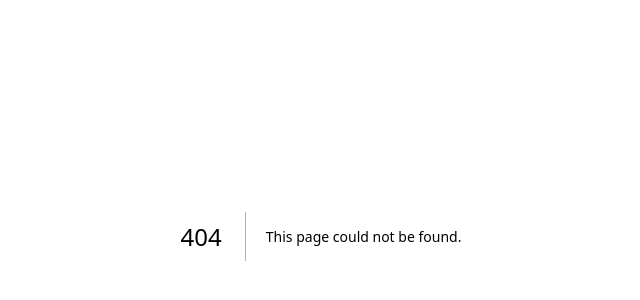
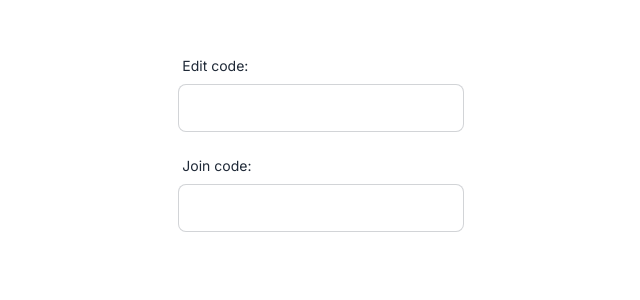
Before and after one commit to kleenkanteen/ant-ride, a Next.js app: page /edit-carpool in a window 1280 px wide. Before the commit this address had no page. Shown: the part 260-560 px from the top of the page, without its empty margins (319-959 px from the left). Built offline with nearby package versions, Linux system fonts and the light colour scheme.

Commit message:
Created both edit pages with alphanumeric string. A little unsure about how the data will be stored, but pages work fine

```diff
--- /dev/null
+++ b/src/app/edit-carpool/page.tsx
@@ -0,0 +1,63 @@
+"use client"
+
+import Link from "next/link";
+
+import { ThemeProvider, createTheme } from '@mui/material/styles';
+import { useForm } from "react-hook-form";
+import * as yup from "yup";
+import { yupResolver } from "@hookform/resolvers/yup";
+import { useRouter } from 'next/navigation';
+
+
+
+const darkTheme = createTheme({
+    palette: {
+      mode: 'dark',
+    },
+  });
+
+export default function Edit(){
+
+    const router = useRouter();
+
+    const onSubmit = (data) => {
+        console.log(data);
+        router.push(`/data?code=${data.code}`);
+    };
+
+    const schema = yup.object().shape({
+        join_code: yup.string().min(6).max(6).matches(/^[a-zA-Z0-9]+$/, "Invalid character(s) entered").required(),
+        edit_code: yup.string().min(6).max(6).matches(/^[a-zA-Z0-9]+$/, "Invalid character(s) entered").required()
+        //, confirmPassword:yup.string().oneOf([yup.ref("password"), null]).required()
+    });
+
+    const {register, handleSubmit, formState: {errors} } = useForm({
+        resolver: yupResolver(schema),
+    });
+
+    return(
+        <ThemeProvider theme={darkTheme}>
+            <form onSubmit= {handleSubmit(onSubmit)}>
+                <div className="flex flex-col gap-4">
+                    <label className="form-control w-full max-w-xs">
+                        <div className="label">
+                            <span className="label-text">Edit code: </span>
+                        </div>
+                        <input type="text" placeholder="" className="input input-bordered w-full max-w-xs"
+                        {...register("join_code")}/>
+                        <p>{errors.join_code?.message}</p>
+                    </label>
+                    <label className="form-control w-full max-w-xs">
+                        <div className="label">
+                            <span className="label-text">Join code: </span>
+                        </div>
+                        <input type="text" placeholder="" className="input input-bordered w-full max-w-xs"
+                        {...register("edit_code")}/>
+                        <p>{errors.edit_code?.message}</p>
+                    </label>
+                <button className="btn btn-outline btn-md my-4">Submit</button>
+                </div>
+            </form>
+        </ThemeProvider>
+    );
+}
--- /dev/null
+++ b/src/app/edit-join/page.tsx
@@ -0,0 +1,63 @@
+"use client"
+
+import Link from "next/link";
+
+import { ThemeProvider, createTheme } from '@mui/material/styles';
+import { useForm } from "react-hook-form";
+import * as yup from "yup";
+import { yupResolver } from "@hookform/resolvers/yup";
+import { useRouter } from 'next/navigation';
+
+
+
+const darkTheme = createTheme({
+    palette: {
+      mode: 'dark',
+    },
+  });
+
+export default function Edit(){
+
+    const router = useRouter();
+
+    const onSubmit = (data) => {
+        console.log(data);
+        router.push(`/data?code=${data.code}`);
+    };
+
+    const schema = yup.object().shape({
+        join_code: yup.string().min(6).max(6).matches(/^[a-zA-Z0-9]+$/, "Invalid character(s) entered").required(),
+        edit_code: yup.string().min(6).max(6).matches(/^[a-zA-Z0-9]+$/, "Invalid character(s) entered").required()
+        //, confirmPassword:yup.string().oneOf([yup.ref("password"), null]).required()
+    });
+
+    const {register, handleSubmit, formState: {errors} } = useForm({
+        resolver: yupResolver(schema),
+    });
+
+    return(
+        <ThemeProvider theme={darkTheme}>
+            <form onSubmit= {handleSubmit(onSubmit)}>
+                <div className="flex flex-col gap-4">
+                    <label className="form-control w-full max-w-xs">
+                        <div className="label">
+                            <span className="label-text">Edit code: </span>
+                        </div>
+                        <input type="text" placeholder="" className="input input-bordered w-full max-w-xs"
+                        {...register("join_code")}/>
+                        <p>{errors.join_code?.message}</p>
+                    </label>
+                    <label className="form-control w-full max-w-xs">
+                        <div className="label">
+                            <span className="label-text">Join code: </span>
+                        </div>
+                        <input type="text" placeholder="" className="input input-bordered w-full max-w-xs"
+                        {...register("edit_code")}/>
+                        <p>{errors.edit_code?.message}</p>
+                    </label>
+                <button className="btn btn-outline btn-md my-4">Submit</button>
+                </div>
+            </form>
+        </ThemeProvider>
+    );
+}
```
